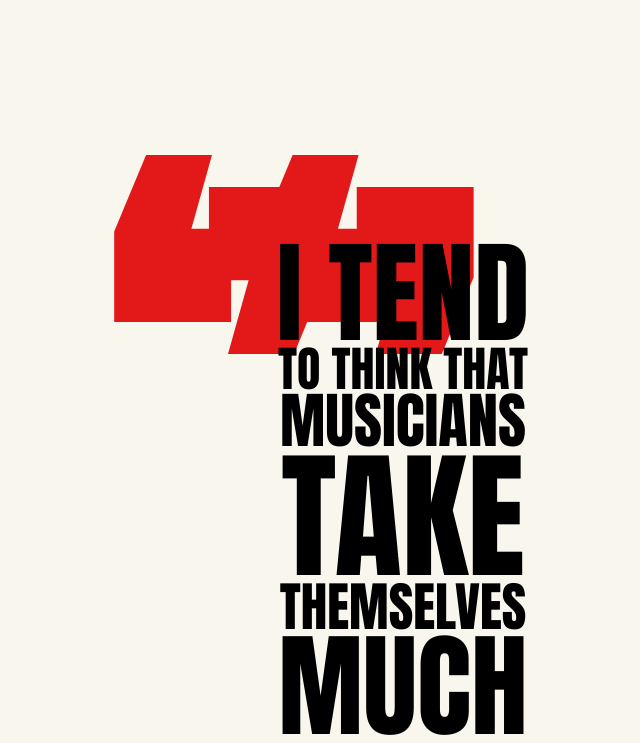
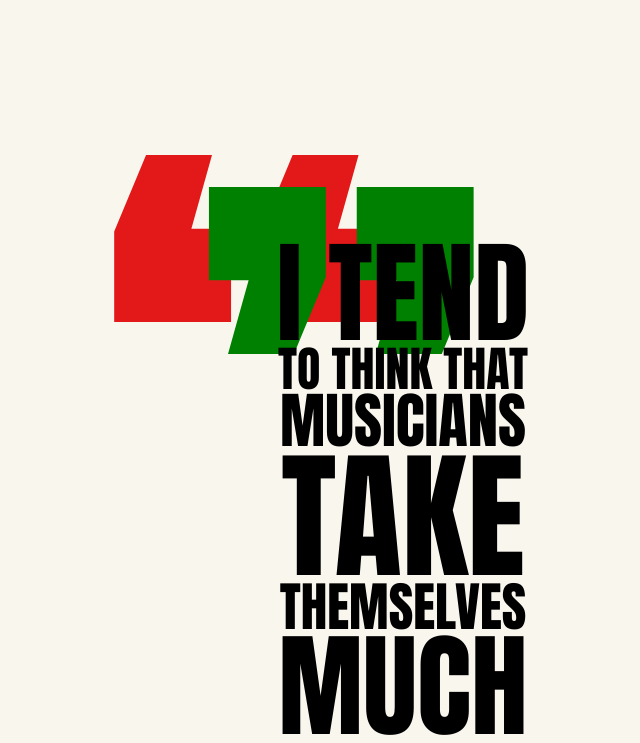
Before and after one commit to AMarlonG/Quote-by-the-artist-Beck, a plain HTML site: page index.html in a window 1280 px wide. Shown: the top 743 px of the page, without its empty margins (237-877 px from the left). Drawn offline with Linux system fonts and the light colour scheme.

Commit message:
Update main.css

```diff
--- a/css/main.css
+++ b/css/main.css
@@ -91,7 +91,7 @@ body {
     content: close-quote;
     position: absolute;
     font-size: 10em;
-    color: rgb(227, 25, 25);
+    color: green;
     left: -5.2rem;
     top: -4.9rem;
     z-index: -1;
```
